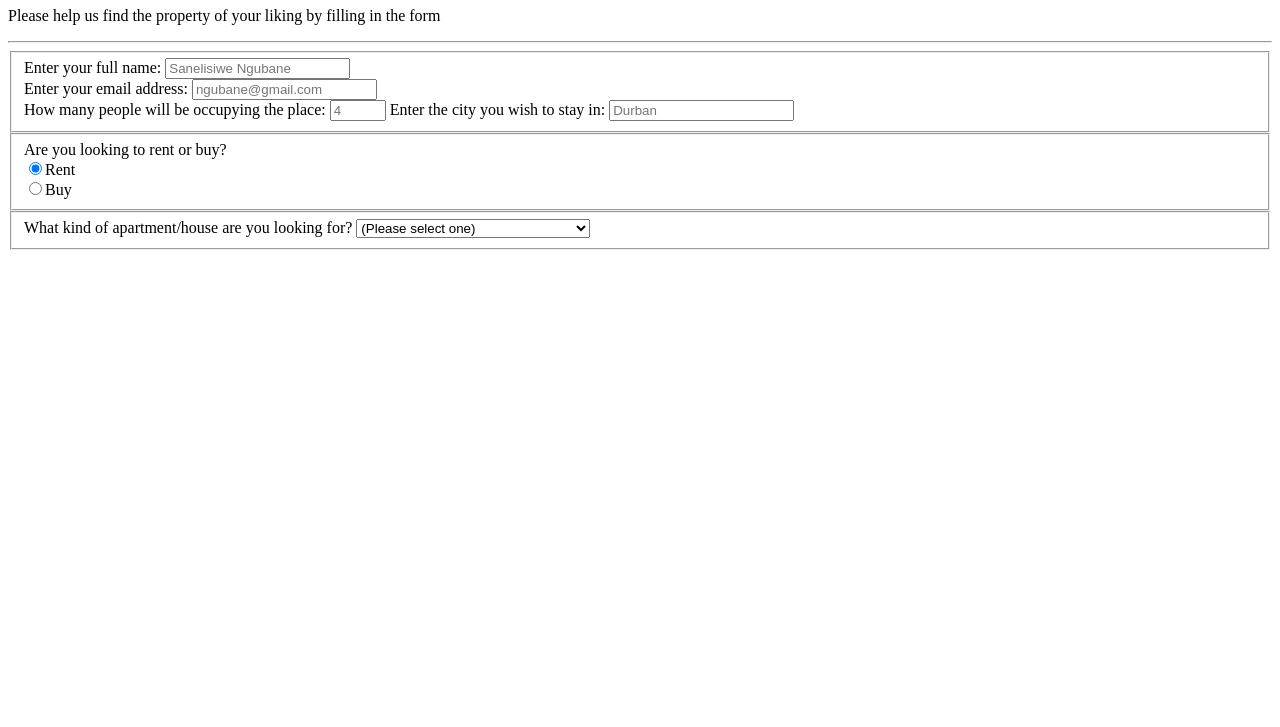
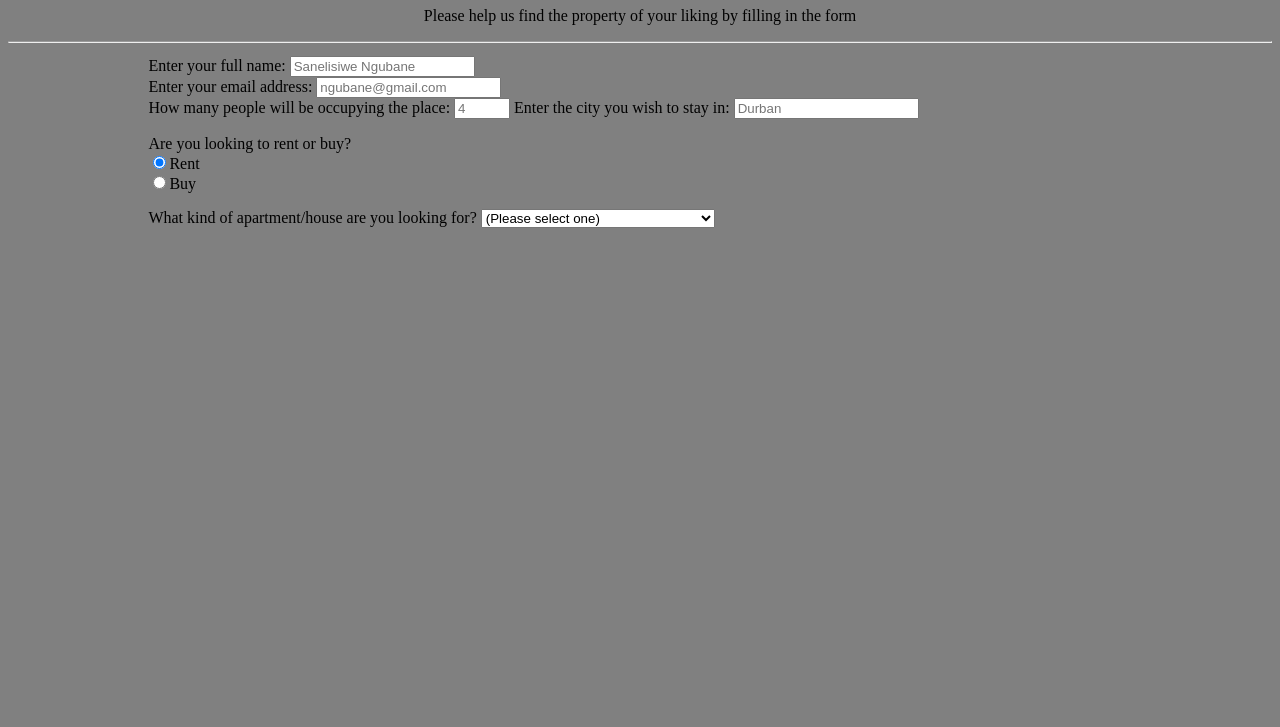
Before and after one commit to SANEH69/survey-form, a plain HTML site: page index.html in a window 1280 px wide. Shown: the part 73-800 px from the top of the page. Drawn offline with Linux system fonts and the light colour scheme.

Commit message:
Started styling my project using CSS

```diff
--- a/index.html
+++ b/index.html
@@ -2,7 +2,7 @@
 <html lang="en">
   <head>
     <meta charset="utf-8">
-    <link rel="stylesheet" href="styles.css" />
+    <link rel="stylesheet" href="/src/styles.css" />
     <title>Ngubane Properties survey</title>
   </head>
   <body>
--- /dev/null
+++ b/src/styles.css
@@ -0,0 +1,13 @@
+body {
+  background-color: grey;
+}
+form {
+  max-width: 80%;
+  margin: 0 auto;
+}
+fieldset {
+  border: none;
+}
+main h1, p {
+  text-align: center;
+}
```
